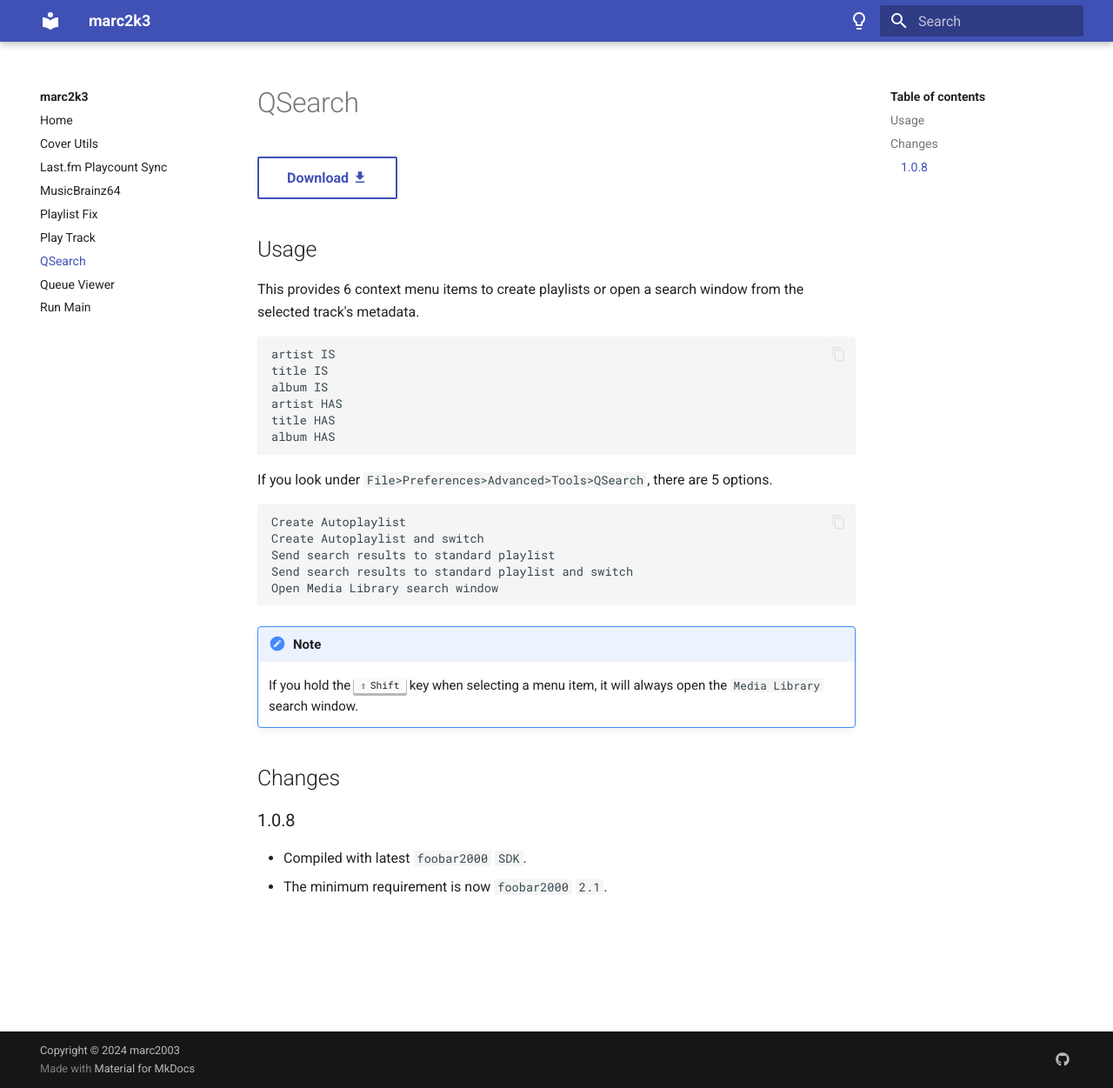
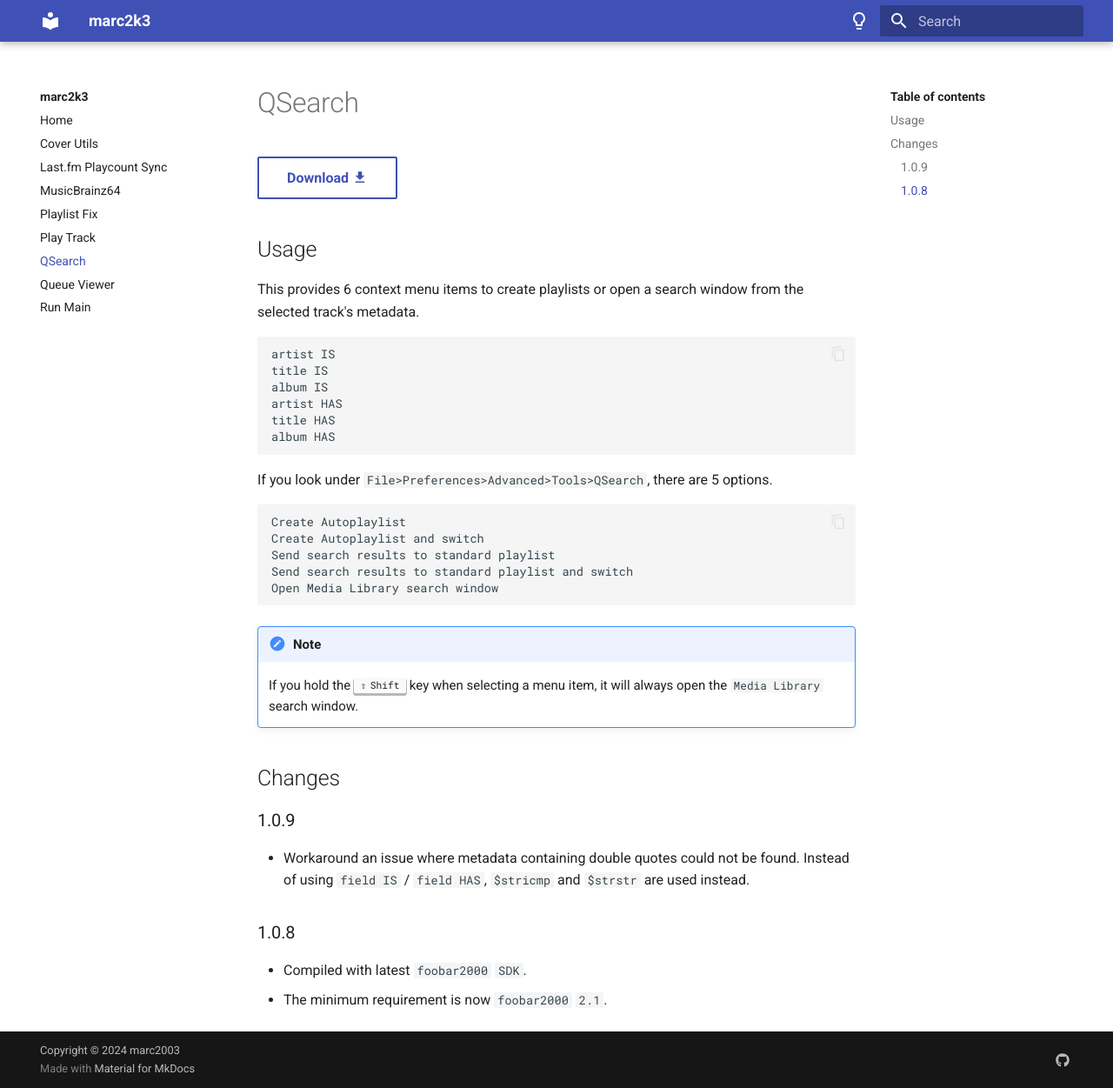
Before and after one commit to marc2k3/marc2k3.github.io, an MkDocs documentation site: the page built from docs/component/qsearch.md, in a window 1280 px wide and 1251 px high. Shown: the whole window at 87% size. Built offline with MkDocs 1.6.1 and Material for MkDocs 9.7.7, drawn with Linux system fonts in a browser that asks for light colours.

Commit message:
QSearch 1.0.9

```diff
--- a/docs/component/qsearch.md
+++ b/docs/component/qsearch.md
@@ -29,6 +29,10 @@
 
 ## Changes
 
+### 1.0.9
+- Workaround an issue where metadata containing double quotes could not be found. Instead of using
+`field IS` / `field HAS`, `$stricmp` and `$strstr` are used instead.
+
 ### 1.0.8
 - Compiled with latest `foobar2000` `SDK`.
 - The minimum requirement is now `foobar2000` `2.1`.
```
Also changed, not shown: docs/index.md (+1 -1 lines).
